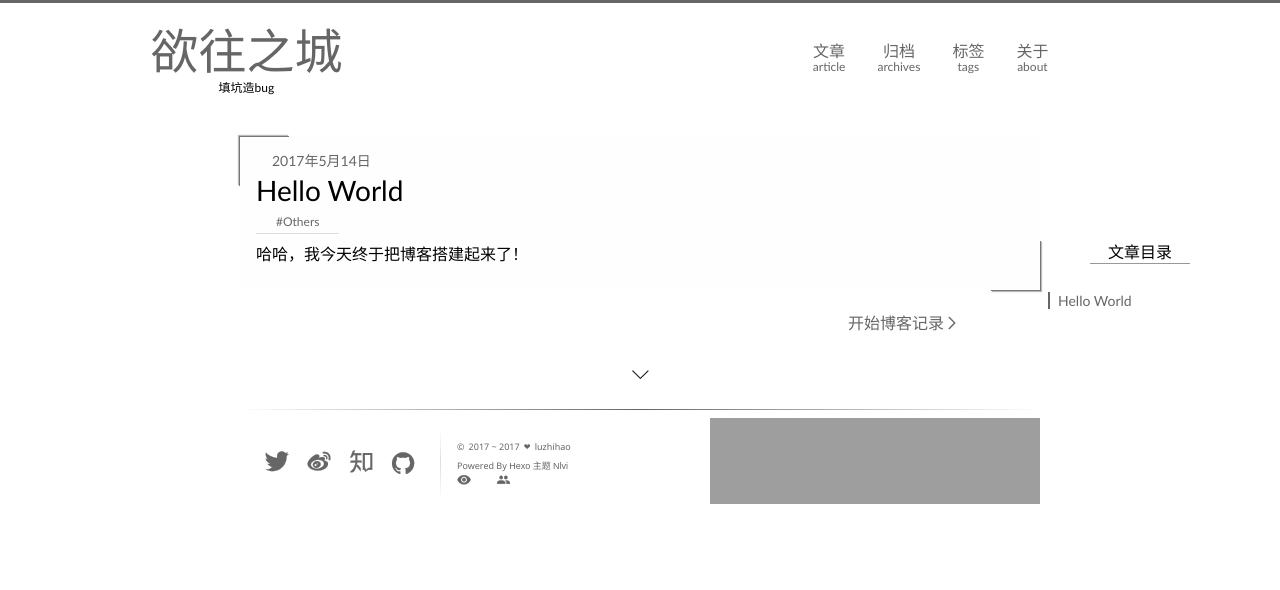
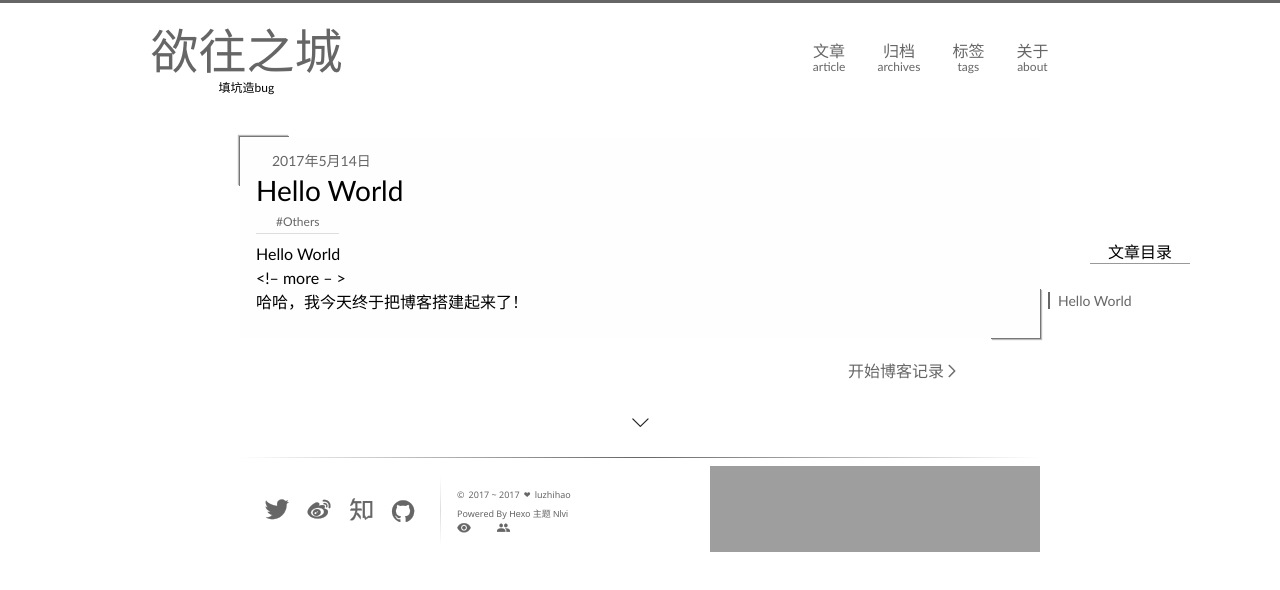
Before and after one commit to DesireL/desirel.github.io, a plain HTML site: page 2017/05/14/hello-world/index.html in a window 1280 px wide. Drawn offline with Linux system fonts and the light colour scheme; some packages are replaced by stand-ins of ours; grey boxes are pictures that could not be loaded; a script that the page names is missing; some icons are missing.

Commit message:
Site updated: 2017-09-18 00:39:22

```diff
--- a/2017/05/14/hello-world/index.html
+++ b/2017/05/14/hello-world/index.html
@@ -185,7 +185,7 @@
         </header>
         <div class="post-content syuanpi riseIn-light back-3">
 
-                <p>哈哈，我今天终于把博客搭建起来了！</p>
+                <p>Hello World<br>&lt;!– more – &gt;<br>哈哈，我今天终于把博客搭建起来了！</p>
 
 
 
```
Also changed, not shown: index.html (+1 -1 lines).
